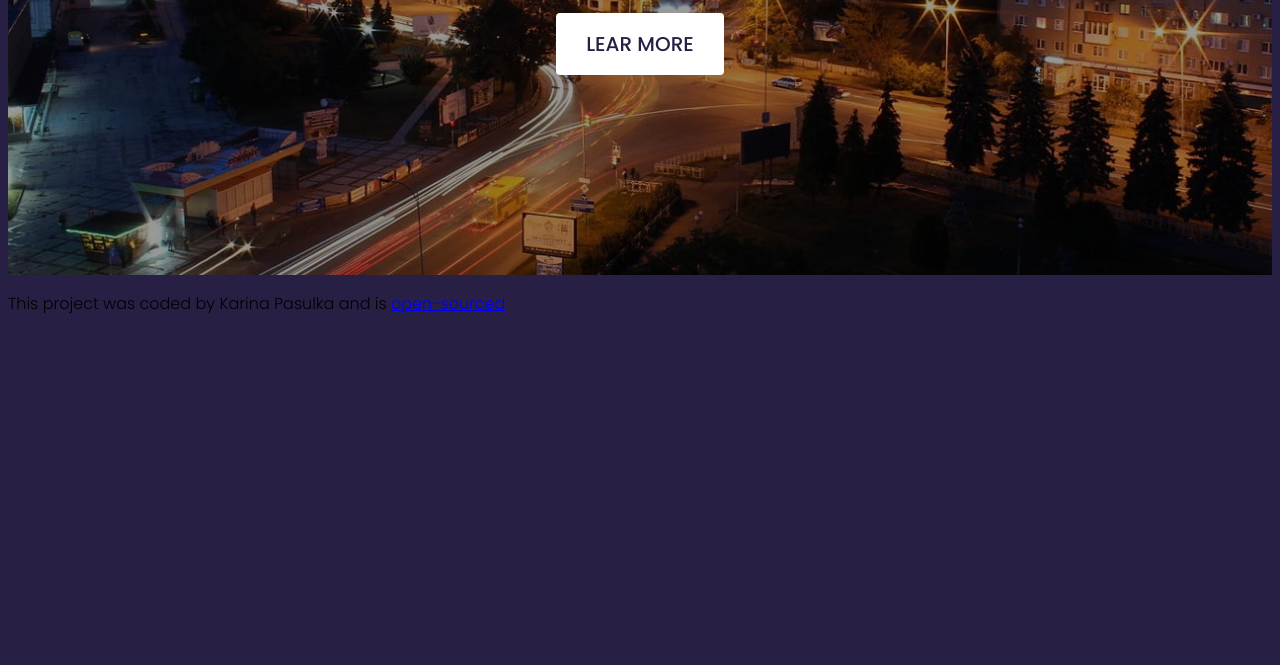
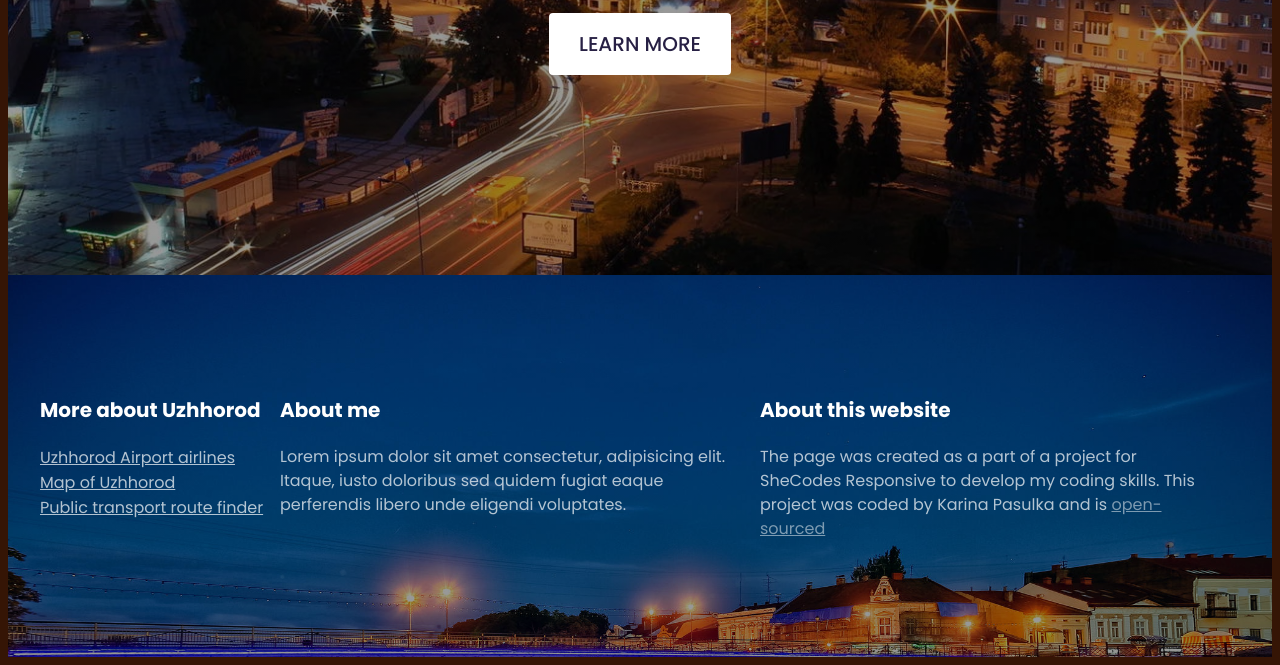
Before and after one commit to karinapasulka/uzhhorod-travel-project, a plain HTML site: page index.html in a window 1280 px wide. Shown: the part 467-1132 px from the top of the page. Before the commit the page ends 800 px from the top, so only its background shows below. Drawn offline with Linux system fonts and the light colour scheme.

Commit message:
Footer & more images added

```diff
--- a/index.html
+++ b/index.html
@@ -4,7 +4,7 @@
     <meta charset="UTF-8" />
     <meta http-equiv="X-UA-Compatible" content="IE=edge" />
     <meta name="viewport" content="width=device-width, initial-scale=1.0" />
-    <title>Uzhhorod</title>
+    <title>Welcome to Uzhhorod</title>
     <link rel="preconnect" href="https://fonts.googleapis.com" />
     <link rel="preconnect" href="https://fonts.gstatic.com" crossorigin />
     <link
@@ -19,18 +19,55 @@
         <h3>.TRAVEL.</h3>
         <h1>Welcome to Uzhhorod!</h1>
         <h2>City on the Uzh River</h2>
-
-        <a href="#more">Lear more</a>
+        <a href="#more">Learn more</a>
       </header>
       <footer>
+        <section class="grid">
+          <div>
+            <h3>More about Uzhhorod</h3>
+            <ul>
+              <li>
+                <a href="https://udj.aero/" target="_blank"
+                  >Uzhhorod Airport airlines</a
+                >
+              </li>
+              <li>
+                <a href="https://goo.gl/maps/z6JudkHwLSbk5bSg7" target="_blank"
+                  >Map of Uzhhorod</a
+                >
+              </li>
+              <li>
+                <a
+                  href="https://www.eway.in.ua/ua/cities/uzhhorod"
+                  target="_blank"
+                  >Public transport route finder</a
+                >
+              </li>
+            </ul>
+          </div>
+          <div>
+            <h3>About me</h3>
             <p>
-          This project was coded by Karina Pasulka and is
+              Lorem ipsum dolor sit amet consectetur, adipisicing elit. Itaque,
+              iusto doloribus sed quidem fugiat eaque perferendis libero unde
+              eligendi voluptates.
+            </p>
+          </div>
+          <div>
+            <h3>About this website</h3>
+
+            <p>
+              The page was created as a part of a project for SheCodes
+              Responsive to develop my coding skills. This project was coded by
+              Karina Pasulka and is
               <a
                 href="https://github.com/karinapasulka/uzhhorod-travel-project"
                 target="_blank"
                 >open-sourced</a
               >
             </p>
+          </div>
+        </section>
       </footer>
     </div>
   </body>
--- a/src/style.css
+++ b/src/style.css
@@ -1,10 +1,19 @@
 body {
   font-family: Poppins, sans-serif;
-  background-color: #272044;
+  background-color: #351505;
 }
 .container {
   max-width: 1400px;
   margin: 0 auto;
+}
+
+section {
+  max-width: 1200px;
+  margin: 0 auto;
+}
+.grid {
+  display: grid;
+  grid-template-columns: 1fr 2fr 2fr;
 }
 header {
   background-image: linear-gradient(rgba(0, 0, 0, 0.4), rgba(0, 0, 0, 0.4)),
@@ -50,7 +59,40 @@ header a {
 p {
   font-weight: 300;
 }
-@media (max-width: 900px) {
+
+footer {
+  color: white;
+  background-image: linear-gradient(rgba(0, 0, 0, 0.4), rgba(0, 0, 0, 0.4)),
+    url("../images/uzh_bridge.png");
+  background-repeat: no-repeat;
+  background-size: cover;
+  padding: 100px 0;
+}
+footer h3 {
+  font-size: 20px;
+  font-weight: 700;
+  line-height: 30px;
+}
+footer p {
+  font-size: 16px;
+  font-weight: 400;
+  line-height: 24px;
+  opacity: 0.7;
+  margin-right: 20px;
+}
+footer ul {
+  padding: 0;
+}
+footer li {
+  list-style: none;
+}
+footer a {
+  color: white;
+  opacity: 0.7;
+  margin: 0;
+  padding: 0;
+}
+@media (max-width: 960px) {
   header {
     padding: 30px 0px;
   }
```
Also changed, not shown: images/uzh_bridge.png (added), images/uzh_bridge2.png (added), images/uzhhorod_sakura.jpeg (added). Lines whose indentation alone changed are shown as unchanged.
